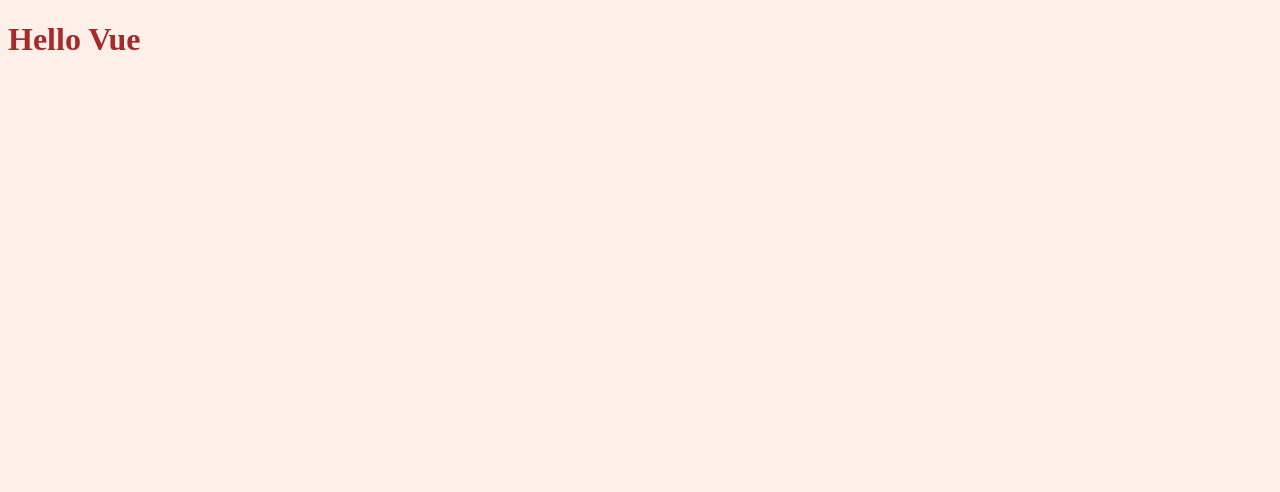
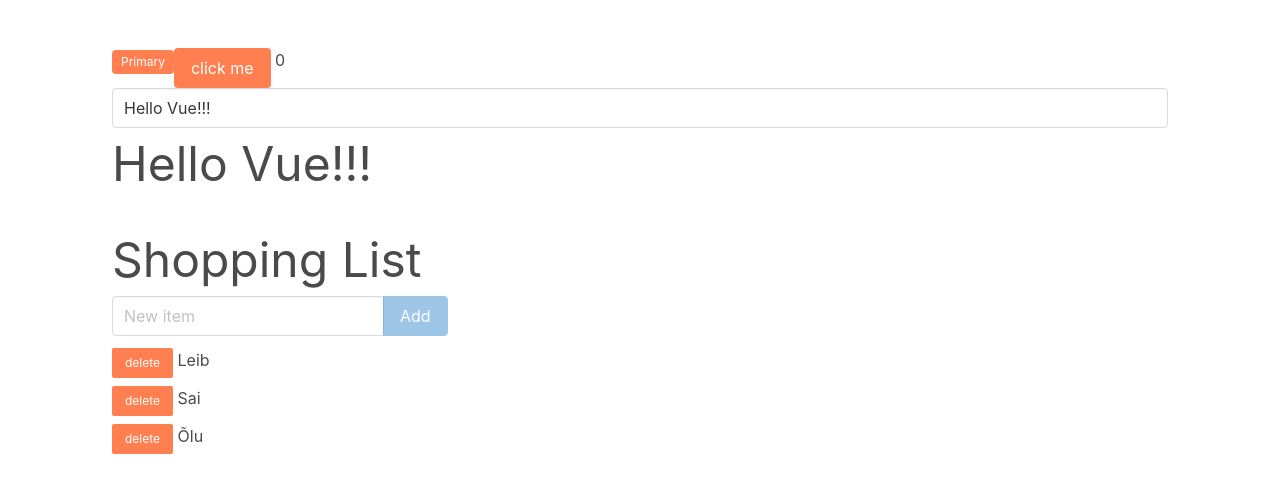
Before and after one commit to Kasparsu/webkursus, a Vue app: page / in a window 1280 px wide. Shown: the top 492 px of the page. Built offline with nearby package versions, Linux system fonts and the light colour scheme.

Commit message:
add vue examples

```diff
--- a/package.json
+++ b/package.json
@@ -22,6 +22,7 @@
     "parcel": "^2.2.1"
   },
   "dependencies": {
+    "bulma": "^0.9.3",
     "vue": "^3.2.29"
   }
 }
--- a/src/App.vue
+++ b/src/App.vue
@@ -1,10 +1,52 @@
 <template>
-  <h1>Hello Vue</h1>
+<div class="container">
+    <section class="section">
+        <span class="tag is-primary">Primary</span>
+        <button class="button is-primary" @click="clicks++">click me</button>
+        {{clicks}}
+        <br>
+        <input class="input" type="text" v-model="message">
+        <h1 class="is-size-1">{{ message }}</h1>
+        <br>
+        <h1 class="is-size-1">Shopping List</h1>
+        <div class="field has-addons">
+            <div class="control">
+                <input class="input" type="text" placeholder="New item" v-model="newItem" @keypress.enter="addItem">
+            </div>
+            <div class="control">
+                <button class="button is-info" @click="addItem" :disabled="newItem.trim()===''">
+                Add
+                </button>
+            </div>
+        </div>
+        <ul>
+            <li class="mt-2" v-for="(item,index) in items" :key="index">
+                <button class="button is-primary is-small" @click="items.splice(index, 1)">delete</button>
+                {{item}}
+            </li>
+        </ul>
+    </section>
+</div>
 </template>
 
 <script>
 export default {
-
+    data(){
+        return {
+            message: 'Hello Vue!!!',
+            clicks: 0,
+            newItem: '',
+            items: ['Leib', 'Sai', 'Õlu']
+        }
+    },
+    methods: {
+        addItem(){
+            if(this.newItem.trim() !== ''){
+                this.items.push(this.newItem);
+            }
+            this.newItem = '';
+        }
+    }
 }
 </script>
 
--- a/src/style.scss
+++ b/src/style.scss
@@ -1,7 +1,3 @@
-$bgcolor: coral;
+$primary: coral;
 
-body {
-    background-color: lighten($bgcolor, 30%);
-}
-
-@import './styles/_title.scss';
+@import '../node_modules/bulma/bulma.sass';
```
Also changed, not shown: 1 other file (tests, documents, lock files or other folders).
